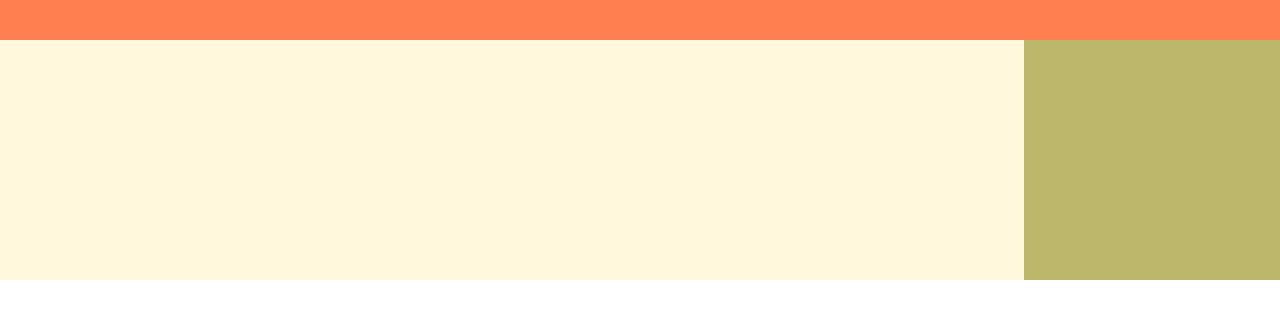
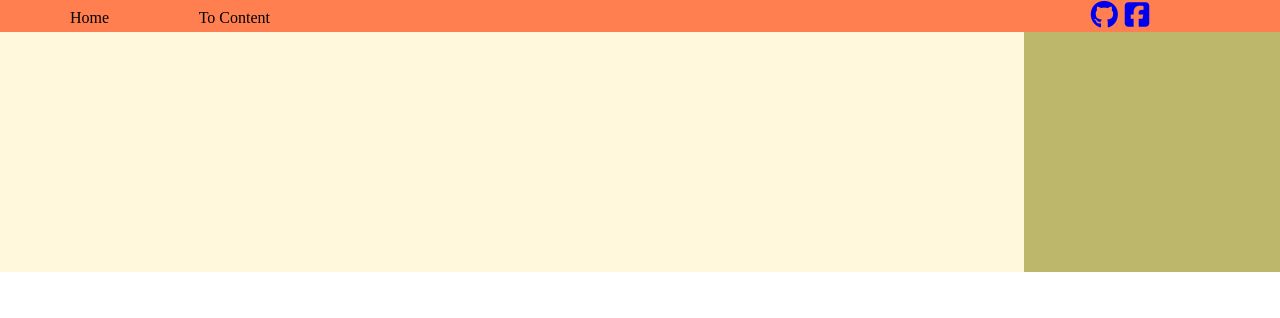
Before and after one commit to Chainruledydx/HtmlWebProgrammingPrac, a plain HTML site: page index.html in a window 1280 px wide. Drawn offline with Linux system fonts and the light colour scheme.

Commit message:
option
top nav

```diff
--- a/css/style.css
+++ b/css/style.css
@@ -9,8 +9,34 @@
 .main-option {
   float: left;
   width: 100vw;
-  height: 5vh;
+  height: 4vh;
   background-color: coral;
+  display: flex;
+  justify-content: space-between;
+}
+
+.main-optionright {
+  width: 200px;
+  height: auto;
+  margin-left: 60px;
+  padding: 10px 0px 0px 10px;
+  display: flex;
+  justify-content: space-between;
+}
+
+.main-optionleft {
+  height: auto;
+  margin-right: 60px;
+  width: 200px;
+  text-align: center;
+  line-height: normal;
+  font-size: 28px;
+}
+
+.main-logo {
+  width: 24px;
+  height: 24px;
+  background-color: green;
 }
 
 .main-home {
--- a/index.html
+++ b/index.html
@@ -5,10 +5,27 @@
     <meta name="viewport" content="width=device-width, initial-scale=1.0" />
     <title>Document</title>
     <link href="./css/style.css" rel="stylesheet" />
+    <script
+      src="https://kit.fontawesome.com/112c567742.js"
+      crossorigin="anonymous"
+    ></script>
   </head>
   <body>
     <div class="main">
-      <div class="main-option"></div>
+      <div class="main-option">
+        <div class="main-optionright">
+          <div class="main-option-home">Home</div>
+          <div class="main-option-content">To Content</div>
+        </div>
+        <div class="main-optionleft">
+          <a href="https://github.com/Chainruledydx" target="_blank"
+            ><i class="fab fa-github"></i
+          ></a>
+          <a href="http://www.facebook.com" target="_blank"
+            ><i class="fab fa-facebook-square"></i
+          ></a>
+        </div>
+      </div>
       <div class="main-home"></div>
       <div class="main-topic"></div>
       <div class="main-index"></div>
```
Also changed, not shown: source/logo.png (added).
